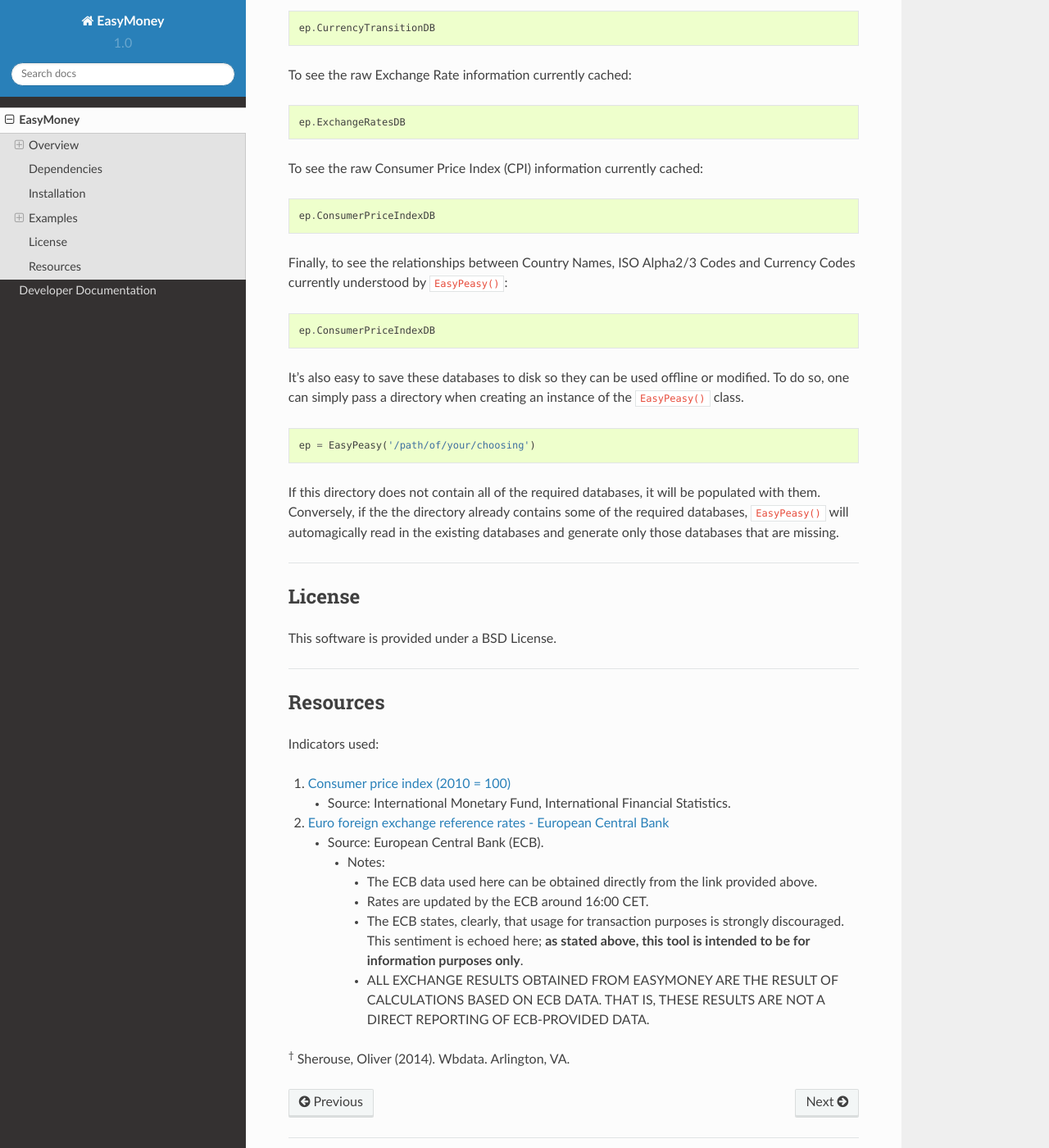
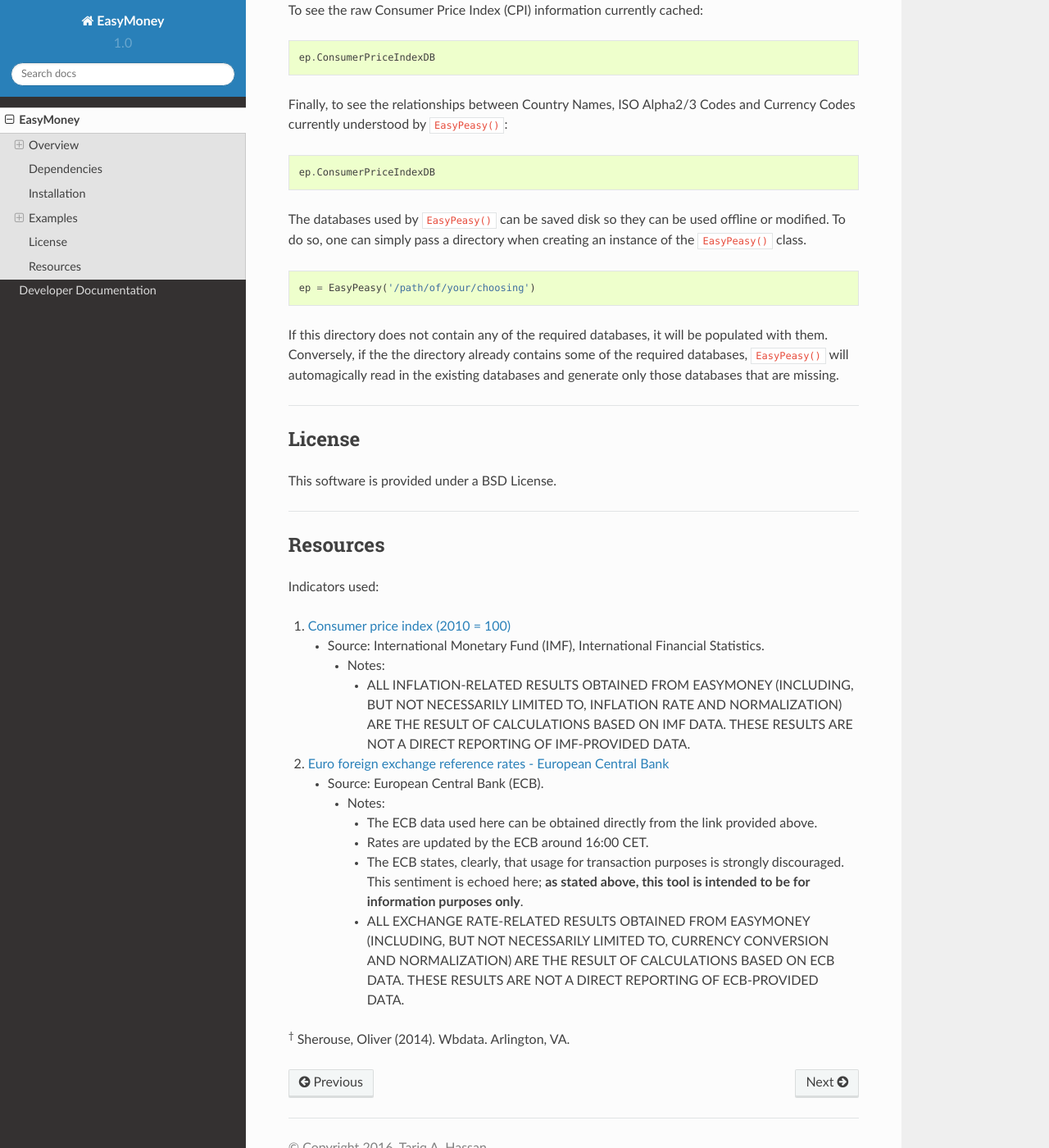
Before and after one commit to TariqAHassan/EasyMoney, a Sphinx documentation site: the page built from docs/README.rst, in a window 1280 px wide and 1400 px high, scrolled down 3910 px. Shown: the whole window at 82% size. Built offline with Sphinx 7.4.7 and the Read the Docs theme 2.0.0, drawn with Linux system fonts in a browser that asks for light colours; pages that are not in the unit, such as notebooks, are missing from menus; some of the changed text lies outside the part shown.

Commit message:
Update Docs & README

```diff
--- a/docs/README.rst
+++ b/docs/README.rst
@@ -132,14 +129,8 @@
 Options
 '''''''
 
-It's easy to explore the terminology EasyMoney understands.
-
-The following can be used interchangeably:
-
--  Region Names (as they appear in ``options()``)
--  ISO Alpha2 Codes
--  ISO Alpha3 Codes
--  Currency Codes
+It's easy to explore the terminology understood by `EasyPeasy`, as well as the dates for which
+data is available, with `options()`.
 
 .. code:: python
 
@@ -236,15 +227,15 @@
 
     ep.ConsumerPriceIndexDB
 
-It's also easy to save these databases to disk so they can be used
-offline or modified. To do so, one can simply pass a directory when creating an
+The databases used by ``EasyPeasy()`` can be saved disk so they can be used offline
+or modified. To do so, one can simply pass a directory when creating an
 instance of the ``EasyPeasy()`` class.
 
 .. code:: python
 
     ep = EasyPeasy('/path/of/your/choosing')
 
-If this directory does not contain all of the required databases, it
+If this directory does not contain any of the required databases, it
 will be populated with them. Conversely, if the the directory already contains
 some of the required databases, ``EasyPeasy()`` will automagically
 read in the existing databases and generate only those databases that are missing.
@@ -266,8 +257,14 @@
 1. `Consumer price index (2010 =
    100) <http://data.worldbank.org/indicator/FP.CPI.TOTL>`__
 
-   -  Source: International Monetary Fund, International Financial
+   -  Source: International Monetary Fund (IMF), International Financial
       Statistics.
+
+      -  Notes:
+
+         1. ALL INFLATION-RELATED RESULTS OBTAINED FROM EASYMONEY
+            (INCLUDING, BUT NOT NECESSARILY LIMITED TO, INFLATION RATE AND NORMALIZATION)
+            ARE THE RESULT OF CALCULATIONS BASED ON IMF DATA. THESE RESULTS ARE NOT A DIRECT REPORTING OF IMF-PROVIDED DATA.
 
 2. `Euro foreign exchange reference rates - European Central
    Bank <https://www.ecb.europa.eu/stats/exchange/eurofxref/html/index.en.html>`__
@@ -283,8 +280,8 @@
             is strongly discouraged. This sentiment is echoed here;
             **as stated above, this tool is intended to be for
             information purposes only**.
-         4. ALL EXCHANGE RESULTS OBTAINED FROM EASYMONEY ARE THE RESULT
-            OF CALCULATIONS BASED ON ECB DATA. THAT IS, THESE RESULTS
-            ARE NOT A DIRECT REPORTING OF ECB-PROVIDED DATA.
+         4. ALL EXCHANGE RATE-RELATED RESULTS OBTAINED FROM EASYMONEY
+            (INCLUDING, BUT NOT NECESSARILY LIMITED TO, CURRENCY CONVERSION AND NORMALIZATION)
+            ARE THE RESULT OF CALCULATIONS BASED ON ECB DATA. THESE RESULTS ARE NOT A DIRECT REPORTING OF ECB-PROVIDED DATA.
 
 :sup:`†` Sherouse, Oliver (2014). Wbdata. Arlington, VA.
```
Also changed, not shown: other parts of docs/README.rst (+0 -3 lines), README.md (+11 -14 lines), 1 other file.
